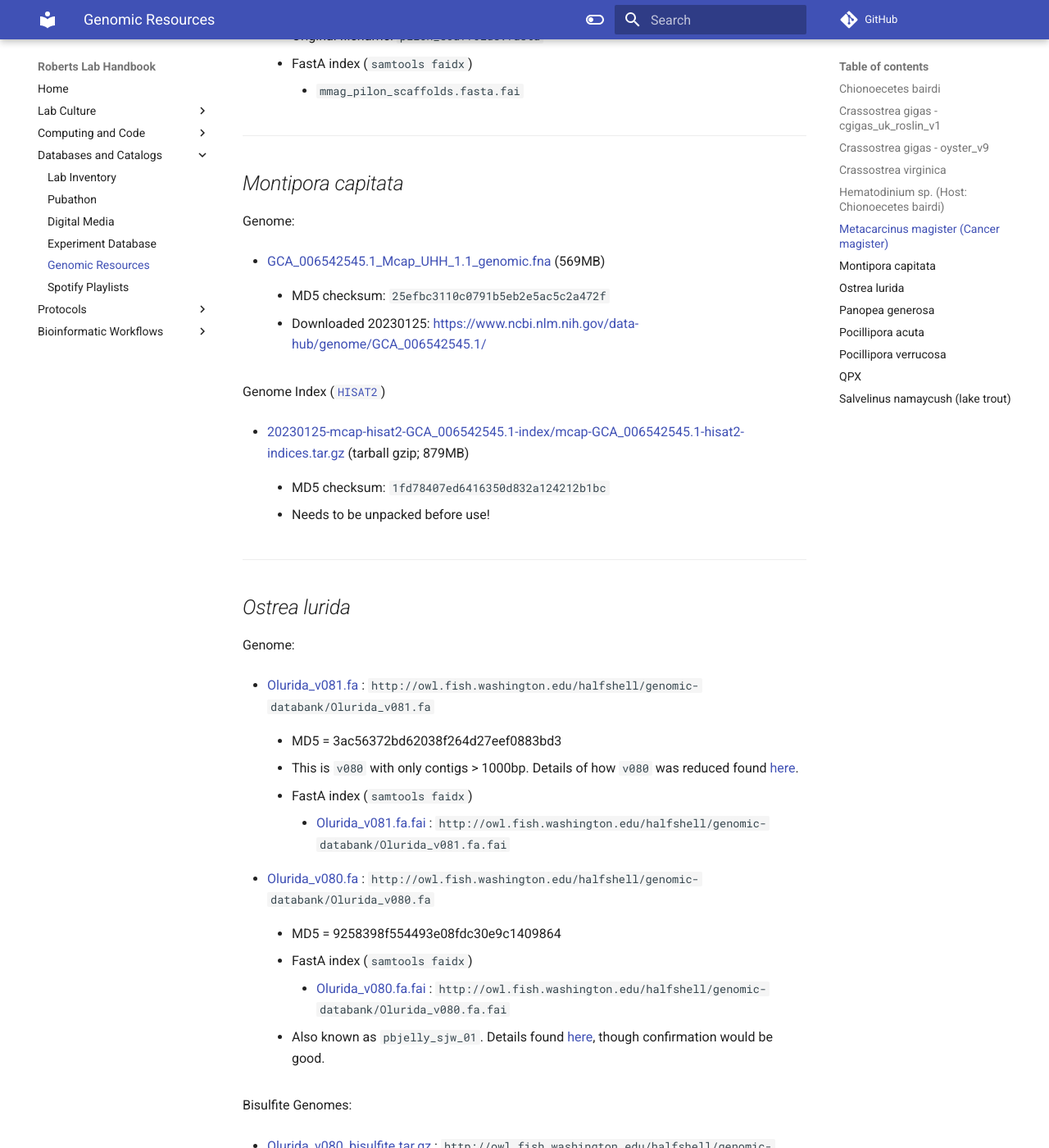
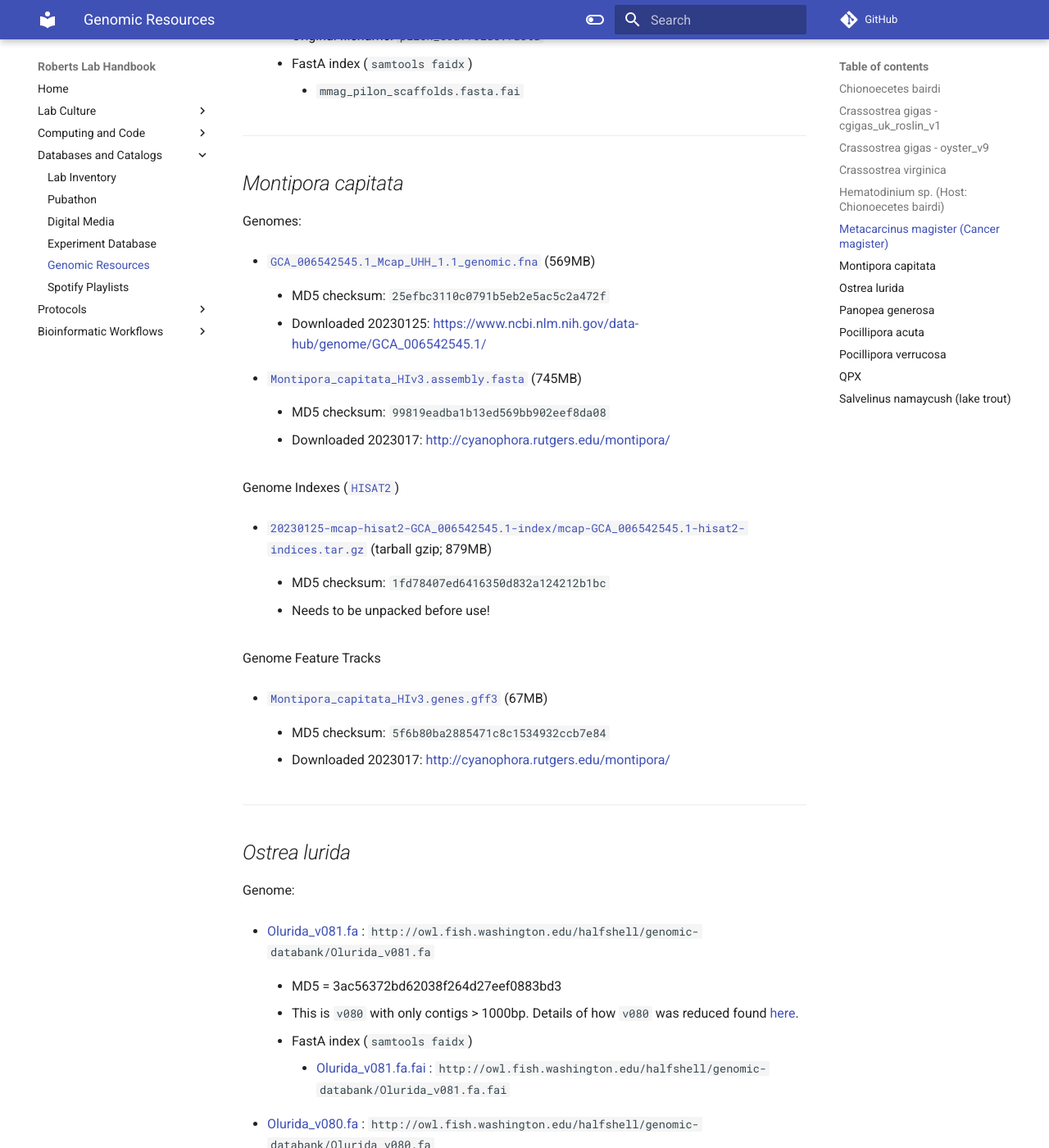
Before and after one commit to RobertsLab/resources, an MkDocs documentation site: the page built from docs/Genomic-Resources.md, in a window 1280 px wide and 1400 px high, scrolled down 11517 px. Shown: the whole window at 82% size. Built offline with MkDocs 1.6.1 and Material for MkDocs 9.7.7, drawn with Linux system fonts in a browser that asks for light colours; comment, search, counter and statistics services are not loaded.

Commit message:
add mcap rutgers genome and gff

```diff
--- a/docs/Genomic-Resources.md
+++ b/docs/Genomic-Resources.md
@@ -527,21 +527,35 @@ Genome:
 
 ## _Montipora capitata_
 
-Genome:
+Genomes:
 
-  - [GCA_006542545.1_Mcap_UHH_1.1_genomic.fna](https://owl.fish.washington.edu/halfshell/genomic-databank/GCA_006542545.1_Mcap_UHH_1.1_genomic.fna) (569MB)
+  - [`GCA_006542545.1_Mcap_UHH_1.1_genomic.fna`](https://owl.fish.washington.edu/halfshell/genomic-databank/GCA_006542545.1_Mcap_UHH_1.1_genomic.fna) (569MB)
 
     - MD5 checksum: `25efbc3110c0791b5eb2e5ac5c2a472f`
 
     - Downloaded 20230125: [https://www.ncbi.nlm.nih.gov/data-hub/genome/GCA_006542545.1/](https://www.ncbi.nlm.nih.gov/data-hub/genome/GCA_006542545.1/)
 
-Genome Index ([`HISAT2`](https://daehwankimlab.github.io/hisat2/))
+  - [`Montipora_capitata_HIv3.assembly.fasta`](https://owl.fish.washington.edu/halfshell/genomic-databank/Montipora_capitata_HIv3.assembly.fasta) (745MB)
 
-  - [20230125-mcap-hisat2-GCA_006542545.1-index/mcap-GCA_006542545.1-hisat2-indices.tar.gz](https://gannet.fish.washington.edu/Atumefaciens/20230125-mcap-hisat2-GCA_006542545.1-index/mcap-GCA_006542545.1-hisat2-indices.tar.gz) (tarball gzip; 879MB)
+    - MD5 checksum: `99819eadba1b13ed569bb902eef8da08`
+
+    - Downloaded 2023017: [http://cyanophora.rutgers.edu/montipora/](http://cyanophora.rutgers.edu/montipora/)
+
+Genome Indexes ([`HISAT2`](https://daehwankimlab.github.io/hisat2/))
+
+  - [`20230125-mcap-hisat2-GCA_006542545.1-index/mcap-GCA_006542545.1-hisat2-indices.tar.gz`](https://gannet.fish.washington.edu/Atumefaciens/20230125-mcap-hisat2-GCA_006542545.1-index/mcap-GCA_006542545.1-hisat2-indices.tar.gz) (tarball gzip; 879MB)
 
     - MD5 checksum: `1fd78407ed6416350d832a124212b1bc`
 
     - Needs to be unpacked before use!
+
+Genome Feature Tracks
+
+  - [`Montipora_capitata_HIv3.genes.gff3`](https://owl.fish.washington.edu/halfshell/genomic-databank/Montipora_capitata_HIv3.genes.gff3) (67MB)
+
+    - MD5 checksum: `5f6b80ba2885471c8c1534932ccb7e84`
+
+    - Downloaded 2023017: [http://cyanophora.rutgers.edu/montipora/](http://cyanophora.rutgers.edu/montipora/)
 
 ---
 
```
